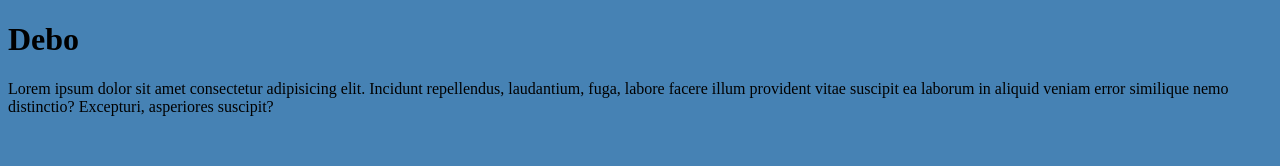
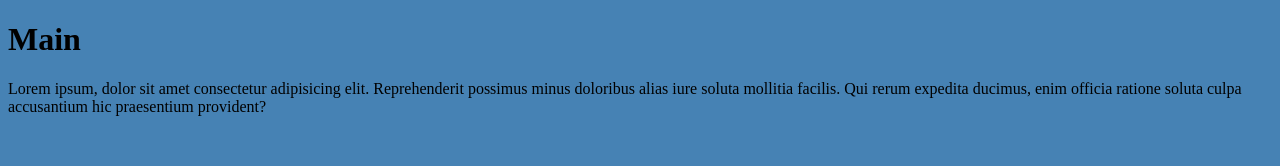
Before and after one commit to craigdev937/cart4toolkit, a React app: page / in a window 1280 px wide. Shown: the top 166 px of the page. Built offline with nearby package versions, Linux system fonts and the light colour scheme; the HTML template or start-up script is replaced by a standard one.

Commit message:
Added Redux-Toolkit, Interfaces and Hooks.

```diff
--- a/src/app/App.tsx
+++ b/src/app/App.tsx
@@ -1,11 +1,15 @@
 import React from "react";
 import "./App.css";
+import { Provider } from "react-redux";
+import { Main } from "../containers/Main";
+import { RootReducer } from "../global/RootReducer";
 
 export const App = (): JSX.Element => {
     return (
         <React.Fragment>
-            <h1>Debo</h1>
-            <p>Lorem ipsum dolor sit amet consectetur adipisicing elit. Incidunt repellendus, laudantium, fuga, labore facere illum provident vitae suscipit ea laborum in aliquid veniam error similique nemo distinctio? Excepturi, asperiores suscipit?</p>
+            <Provider store={RootReducer}>
+                <Main />
+            </Provider>
         </React.Fragment>
     );
 };
--- /dev/null
+++ b/src/containers/Main.tsx
@@ -0,0 +1,10 @@
+import React from "react";
+
+export const Main = (): JSX.Element => {
+    return (
+        <React.Fragment>
+            <h1>Main</h1>
+            <p>Lorem ipsum, dolor sit amet consectetur adipisicing elit. Reprehenderit possimus minus doloribus alias iure soluta mollitia facilis. Qui rerum expedita ducimus, enim officia ratione soluta culpa accusantium hic praesentium provident?</p>
+        </React.Fragment>
+    );
+};
--- /dev/null
+++ b/src/global/RootReducer.ts
@@ -0,0 +1,10 @@
+import { configureStore } from "@reduxjs/toolkit";
+
+export const RootReducer = configureStore({
+    reducer: {
+        cart: () => "Redux-Toolkit Cart!"
+    },
+});
+
+export type RootState = ReturnType<typeof RootReducer.getState>;
+export type AppDispatch = typeof RootReducer.dispatch;
```
Also changed, not shown: src/global/Hooks.ts (added, +7 -0 lines), src/types/Interfaces.ts (added, +15 -0 lines).
